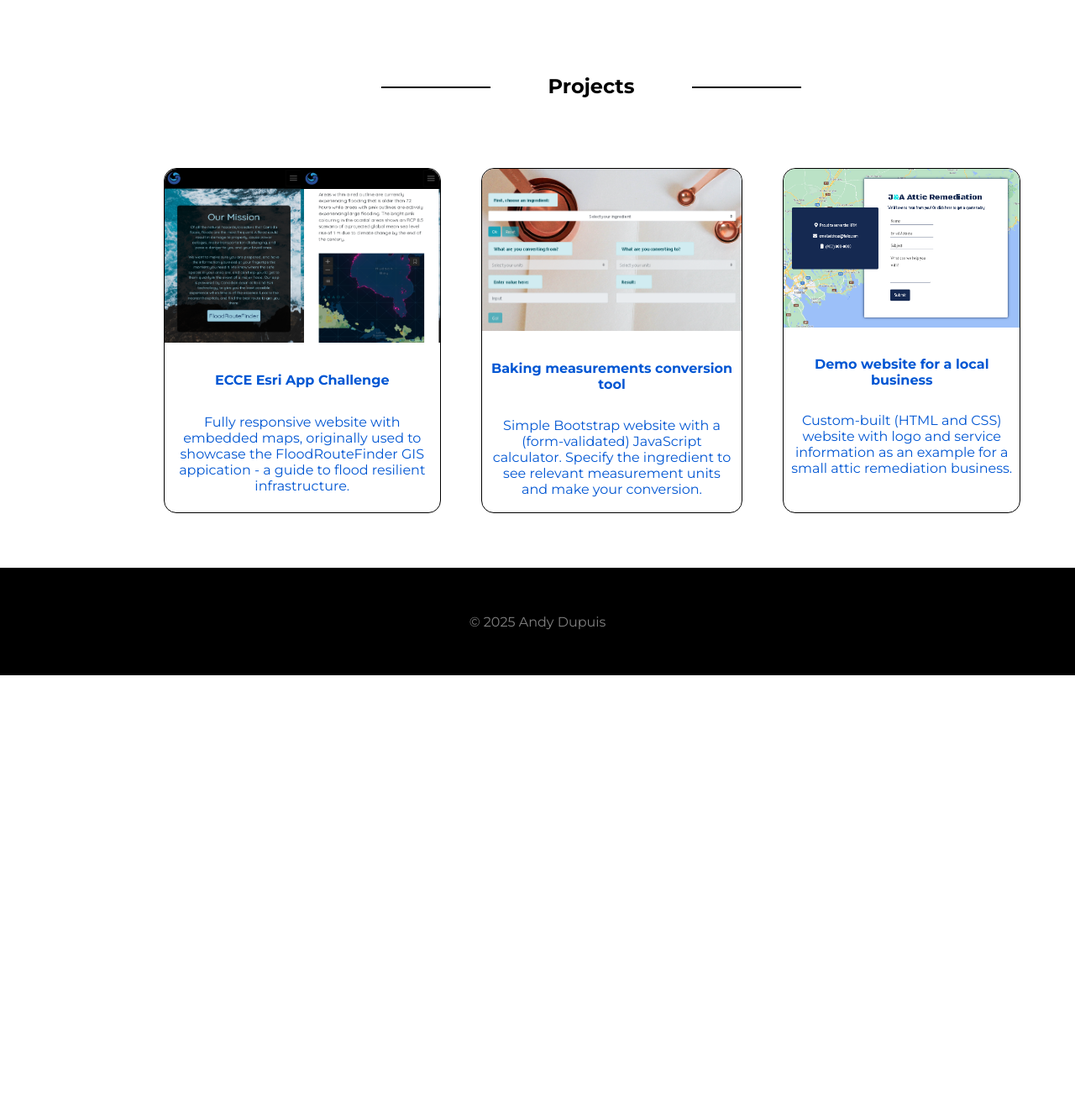
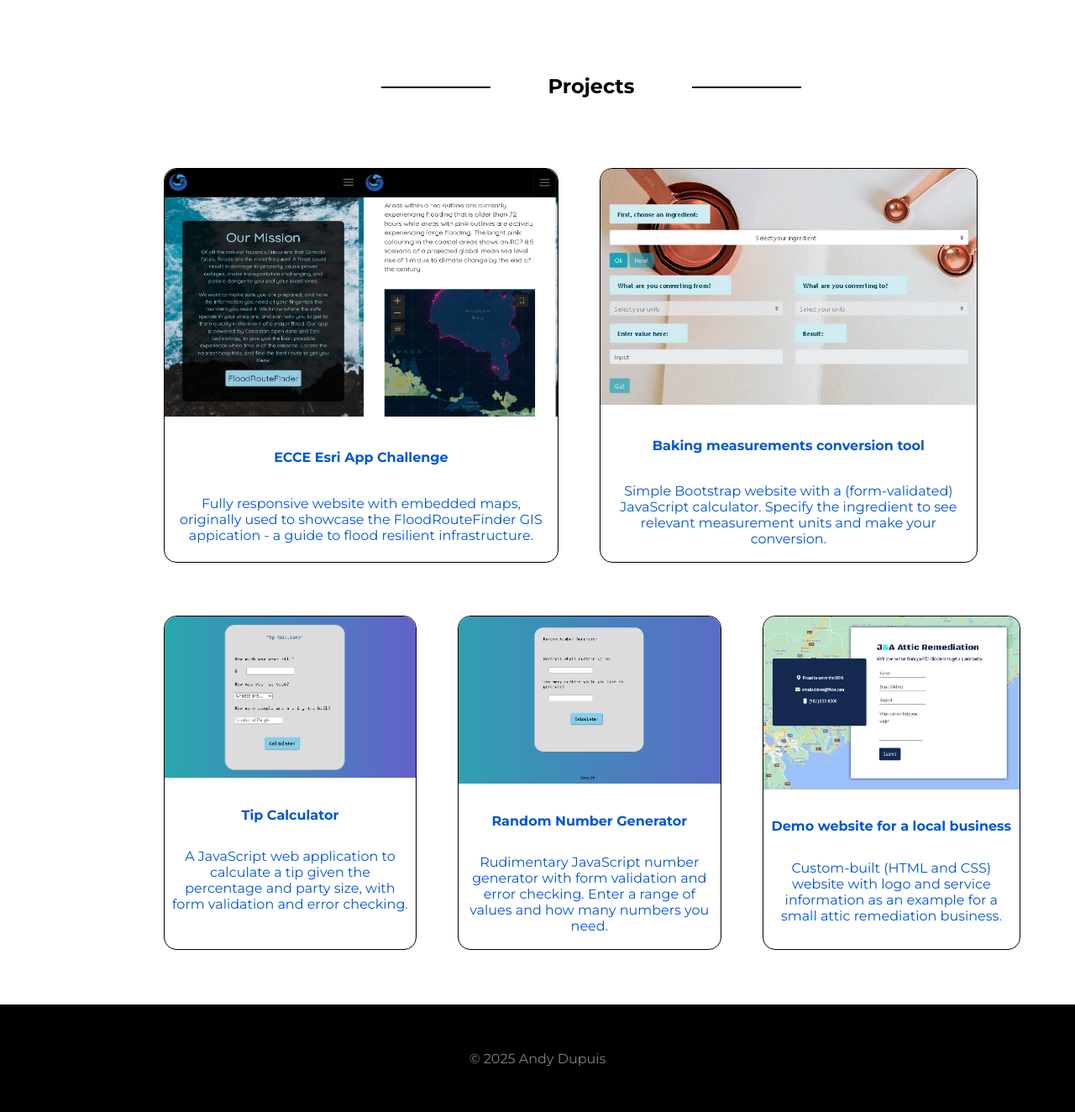
Before and after one commit to AndyDupuis/portfolio, a PHP site: page / in a window 1280 px wide. Shown: the part 2262-3586 px from the top of the page at 84% size. Before the commit the page ends 3066 px from the top, so only its background shows below. Run offline with PHP 8.4, Linux system fonts and the light colour scheme; some libraries are stand-ins or nearby versions.

Commit message:
Added 2 basic JS projects

```diff
--- a/css/style.css
+++ b/css/style.css
@@ -84,9 +84,17 @@ h2 {
     padding-left: 3%;
     padding-right: 3%;
 }
-#projects .grid-item {
+.projects .grid-item {
     width: 100%;
     height: 100%;
+}
+
+#projects_line1 {
+    padding-bottom: 0;
+}
+
+#projects_line2 {
+    padding-top: 0;
 }
 
 /* Landing Page */
--- a/index.html
+++ b/index.html
@@ -80,7 +80,7 @@
                 </div>
             </div>
 
-            <div class="container" id="projects">
+            <div class="container projects" id="projects_line1">
                 <h2 class="hr-lines">Projects</h2>
 
                 <div class="grid-container centered_text">
@@ -101,7 +101,31 @@
                     </div>
                     </a>
 
-                    <a href="https://andydupuis.github.io/j_and_a_attic_remediation/"" target="_blank" rel="noopener noreferrer">
+                </div>
+
+            </div>
+
+            <div class="container projects" id="projects_line2">
+
+                <div class="grid-container centered_text">
+
+                    <a href="tip_calculator.html" target="_blank" rel="noopener noreferrer">
+                    <div class="grid-item">
+                        <img src="img/tip_calculator.png">
+                        <h4>Tip Calculator</h4>
+                        <p>A JavaScript web application to calculate a tip given the percentage and party size, with form validation and error checking.</p>
+                    </div>
+                    </a>
+
+                    <a href="random_number_generator.html" target="_blank" rel="noopener noreferrer">
+                    <div class="grid-item">
+                        <img src="img/number_generator.png">
+                        <h4>Random Number Generator</h4>
+                        <p>Rudimentary JavaScript number generator with form validation and error checking. Enter a range of values and how many numbers you need.</p>
+                    </div>
+                    </a>
+
+                    <a href="https://andydupuis.github.io/j_and_a_attic_remediation/" target="_blank" rel="noopener noreferrer">
                     <div class="grid-item">
                         <img src="img/demo_website.png">
                         <h4>Demo website for a local business</h4>
```
Also changed, not shown: img/number_generator.png (added).
